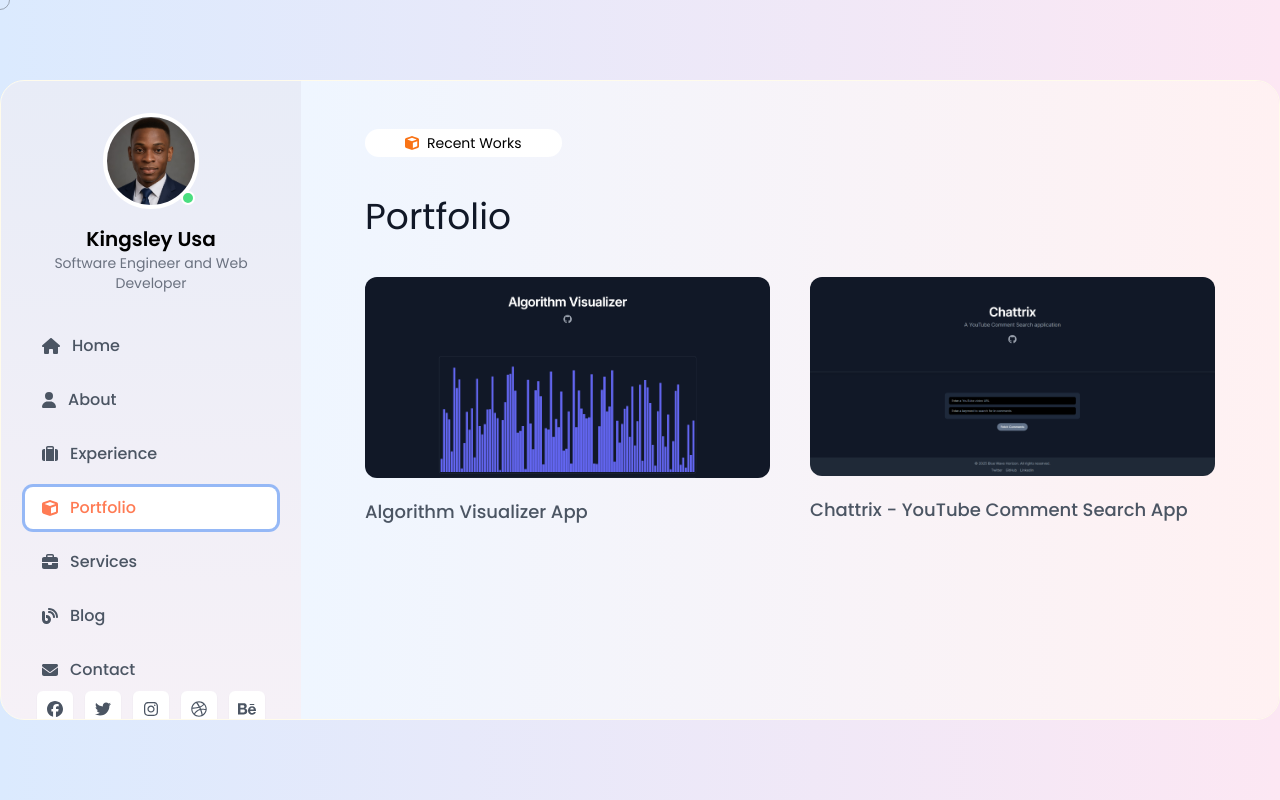
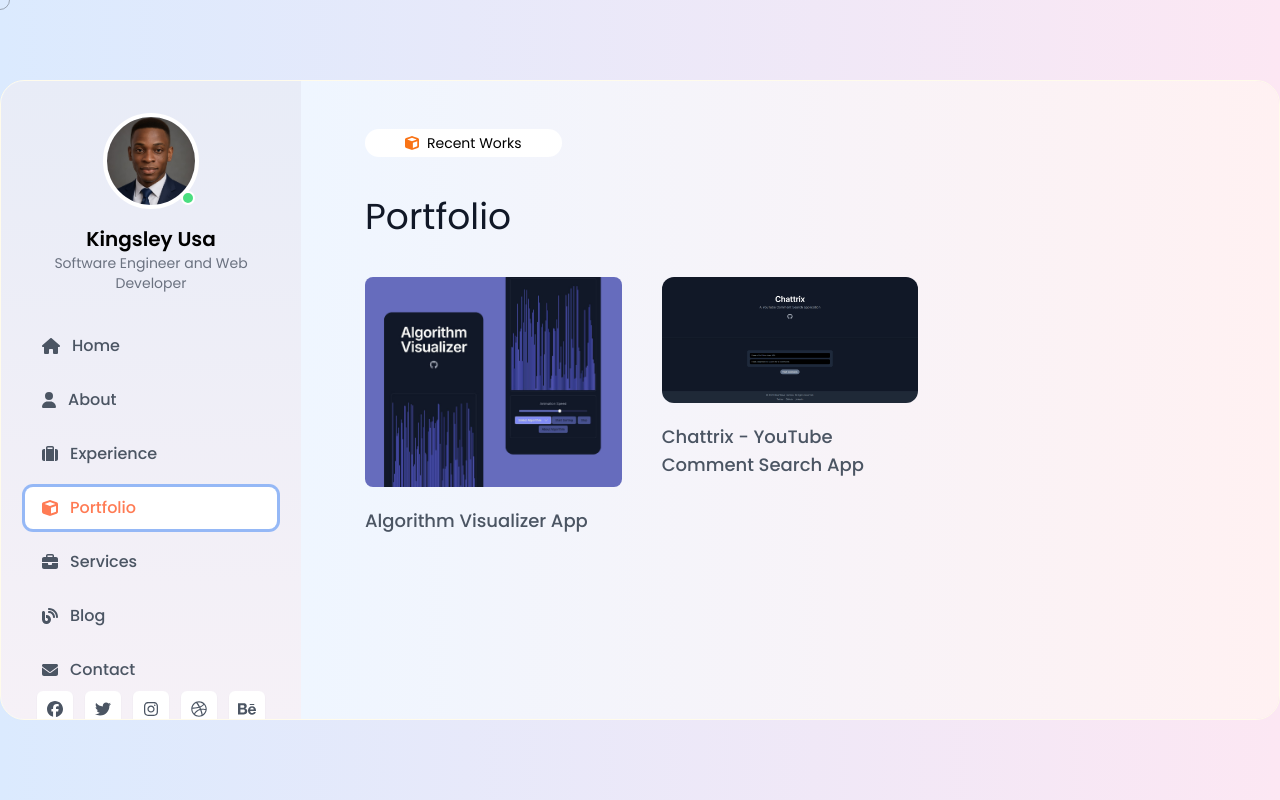
Before and after one commit to TheKingsident/kingsley-portfolio, a React (Vite) app: page / in a window 1280 px wide. Both pictures are taken after a click on the button "Portfolio". Built offline with nearby package versions, Linux system fonts and the light colour scheme.

Commit message:
Refactor code structure for improved readability and maintainability

```diff
--- a/src/pages/Portfolio.tsx
+++ b/src/pages/Portfolio.tsx
@@ -12,11 +12,11 @@ const Portfolio = () => {
         <h1 className="text-4xl text-gray-900">
           Portfolio
         </h1>
-        <div className="grid grid-cols-1 md:grid-cols-2 gap-10">
+        <div className="grid grid-cols-1 md:grid-cols-3 gap-10">
           <div>
-            <div className="rounded-lg">
-              <img src="src/assets/Algorithm Visualizer.png" alt="Description of image"
-              className="rounded-xl" />
+            <div className="w-{490px} rounded-lg overflow-clip">
+              <img src="src/assets/AV.png" alt="Algorithm Visualizer App"
+              className="w-full transition-transform duration-300 ease-in-out hover:rotate-3 hover:scale-105" />
 
             </div>
             <h2 className="text-lg text-gray-600 font-medium mt-5">
```
Also changed, not shown: src/assets/AV.png (added).
